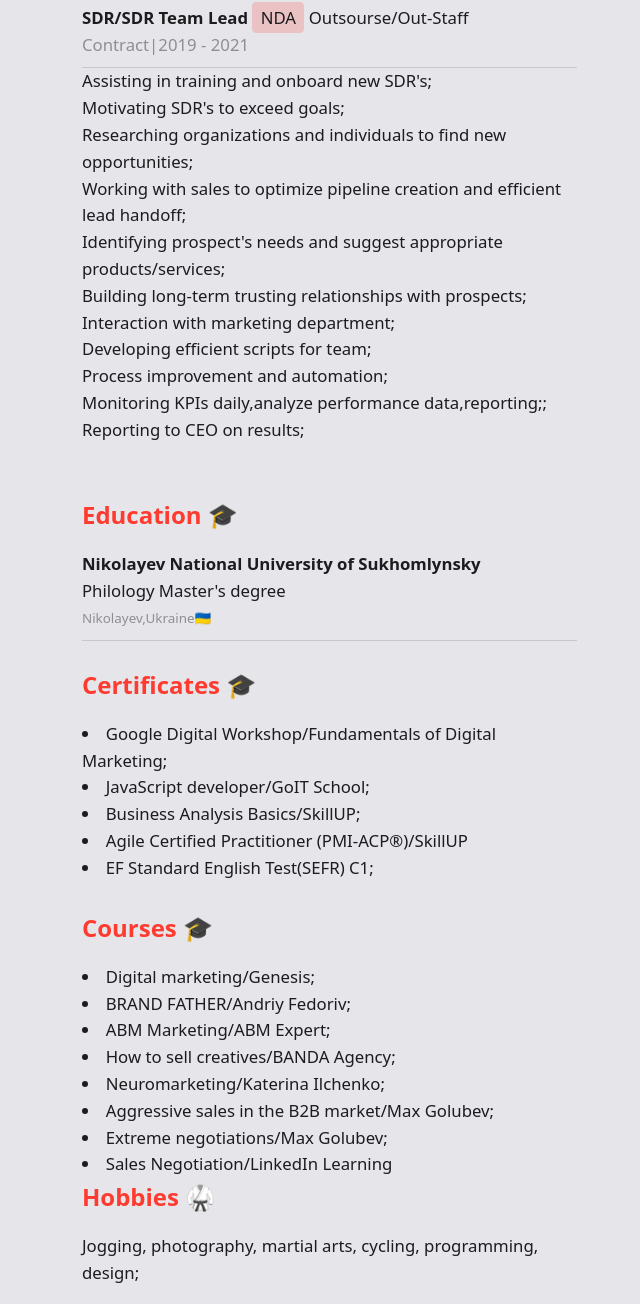
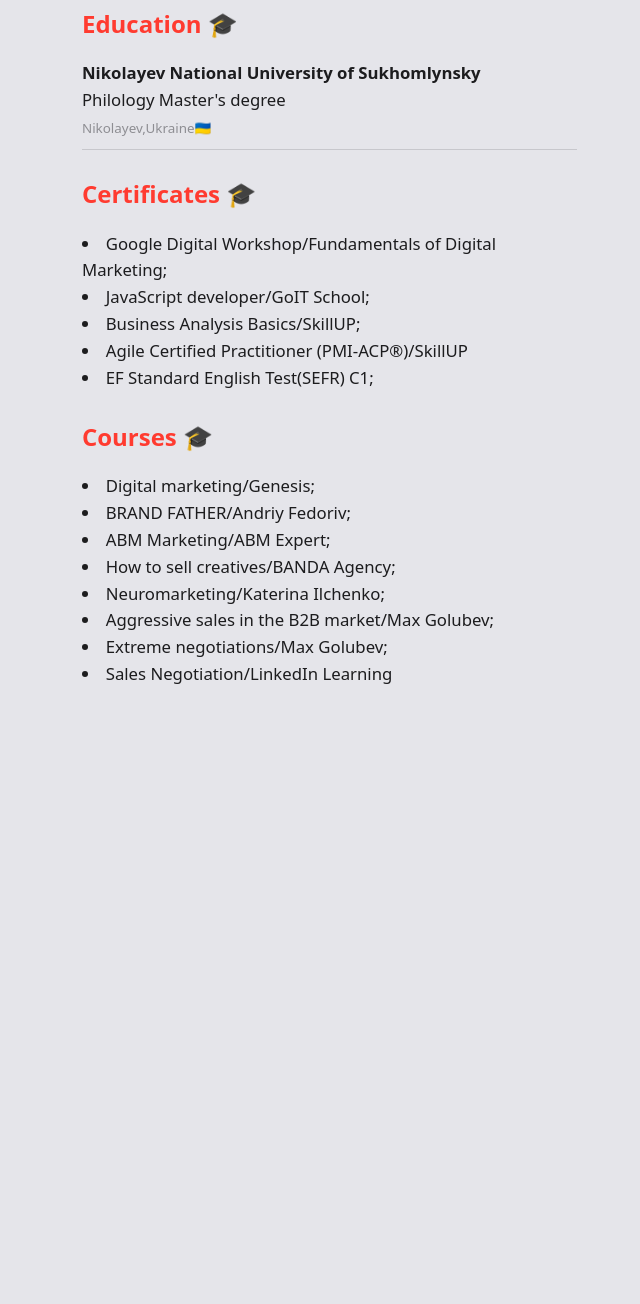
Before and after one commit to Millenium3000/SDR_, a plain HTML site: page index.html in a window 1280 px wide. Shown: the part 1501-2805 px from the top of the page, without its empty margins (447-1087 px from the left). After the commit the page ends 2189 px from the top, so only its background shows below. Drawn offline with nearby package versions, Linux system fonts and the light colour scheme.

Commit message:
3rd posit

```diff
--- a/index.html
+++ b/index.html
@@ -163,7 +163,7 @@
 
 <!-- 3rd position -->
 
-<ul class="c-list">
+<!-- <ul class="c-list">
   <li class="c-list__item"><strong>SDR/SDR Team Lead</strong> <a href="#">NDA</a> Outsourse/Out-Staff<br/>
     <span class="u-text--secondary">Contract|2019 - 2021</span>
       <li>Assisting in training and onboard new SDR's;</li>
@@ -180,7 +180,7 @@
      </li>
   <br>
 </ul>
-
+ -->
 
 
       <h4 class="u-text--primary">Education 🎓</h4>
@@ -217,12 +217,10 @@
         <li>Sales Negotiation/LinkedIn Learning</li>
 
     </ul>
-    <h4 class="u-text--primary">Hobbies 🥋</h4>
+<!--     <h4 class="u-text--primary">Hobbies 🥋</h4>
 
-     <p> Jogging, photography, martial arts, cycling, programming, design;</p>
-
-
-
+     <p>Photography, martial arts, learning programming;</p>
+      -->
 
 
 
```
